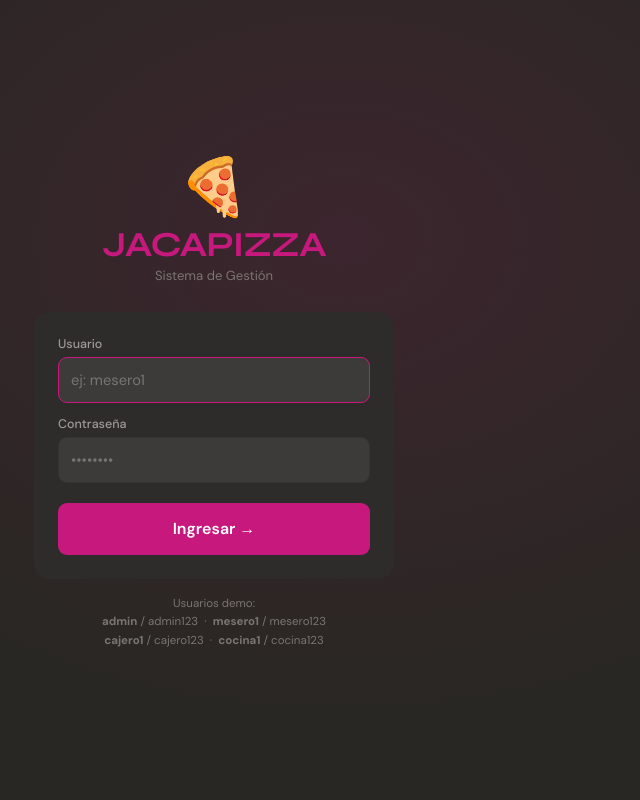
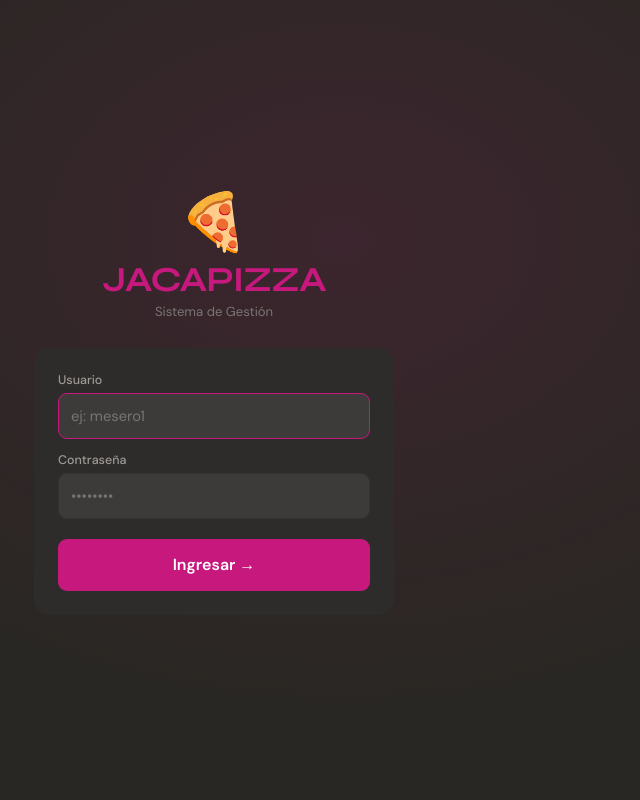
Before and after one commit to lualsa23-max/Jacapizza, a Flask app: page /login in a window 1280 px wide. Shown: the whole page, without its empty margins (426-1066 px from the left). Run offline with Flask 3, Linux system fonts and the light colour scheme.

Commit message:
Update login.html

```diff
--- a/templates/login.html
+++ b/templates/login.html
@@ -36,13 +36,6 @@
         </button>
       </form>
     </div>
-    <p class="login-hint">
-      Usuarios demo:<br>
-      <strong>admin</strong> / admin123 &nbsp;·&nbsp;
-      <strong>mesero1</strong> / mesero123<br>
-      <strong>cajero1</strong> / cajero123 &nbsp;·&nbsp;
-      <strong>cocina1</strong> / cocina123
-    </p>
   </div>
 </div>
 </body>
```
